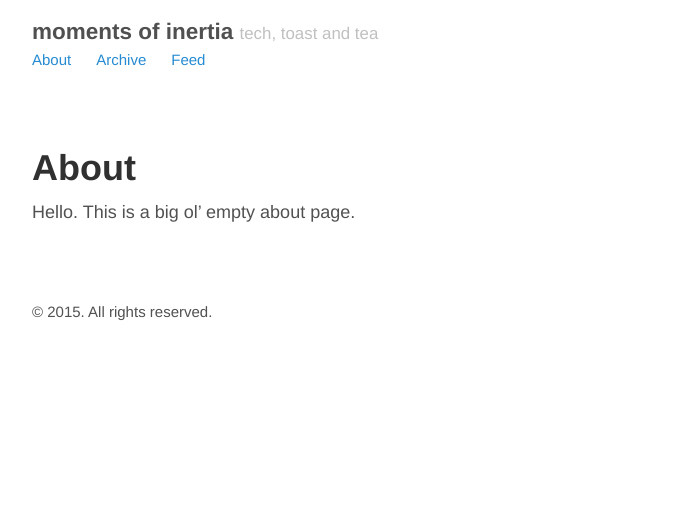
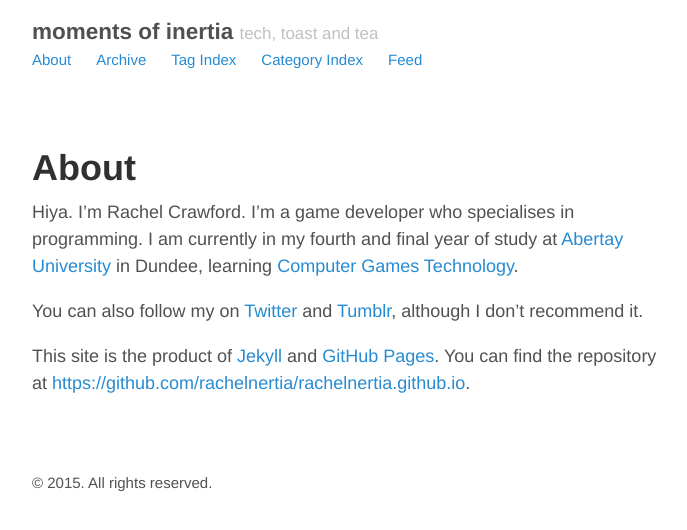
Before and after one commit to rachelnertia/rachelnertia.github.io, a Jekyll site: the page built from about.md, in a window 1280 px wide. Shown: the top 530 px of the page, without its empty margins (293-980 px from the left). Built offline with Jekyll 4.4.1, drawn with Linux system fonts in a browser that asks for light colours.

Commit message:
Added categories and tags, with index pages for each. Put words in the About page.

```diff
--- a/_config.yml
+++ b/_config.yml
@@ -37,4 +37,6 @@ github:
 pages_list:
   About: '/about'
   Archive: '/archive'
+  Tag Index: '/tag_index'
+  Category Index: '/category_index'
   Feed: '/atom.xml'
--- a/_layouts/post.html
+++ b/_layouts/post.html
@@ -7,5 +7,4 @@ layout: default
   <time datetime="{{ page.date | date_to_xmlschema }}" class="post-date">{{ page.date | date_to_string }}</time>
   {{ content }}
 </article>
-
 {% include comments.html %}
--- a/about.md
+++ b/about.md
@@ -3,4 +3,8 @@ layout: page
 title: About
 ---
 
-Hello. This is a big ol' empty about page.
+Hiya. I'm Rachel Crawford. I'm a game developer who specialises in programming. I am currently in my fourth and final year of study at [Abertay University](http://www.abertay.ac.uk/) in Dundee, learning [Computer Games Technology](http://www.abertay.ac.uk/courses//ug/comopgamestech/).
+
+You can also follow my on [Twitter](https://twitter.com/nershly) and [Tumblr](http://nershly.tumblr.com/), although I don't recommend it.
+
+This site is the product of [Jekyll](https://jekyllrb.com/) and [GitHub Pages](https://pages.github.com/). You can find the repository at <https://github.com/rachelnertia/rachelnertia.github.io>.
```
Also changed, not shown: _posts/2015-10-05-calculus-in-lua.md (+2 -1 lines), _posts/2015-10-10-the-martian.md (+1 -0 lines), _posts/2015-11-18-fantastic-beats-and-where-to-find-them-01.md (+2 -0 lines), category_index.md (added, +15 -0 lines), tag_index.md (added, +15 -0 lines).
